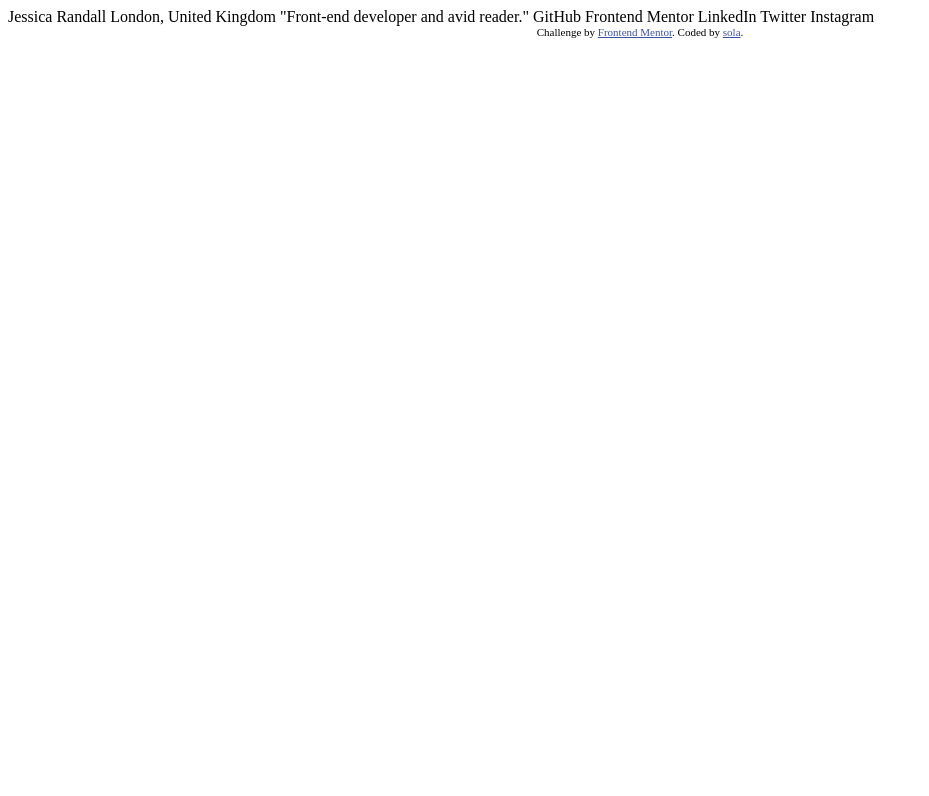
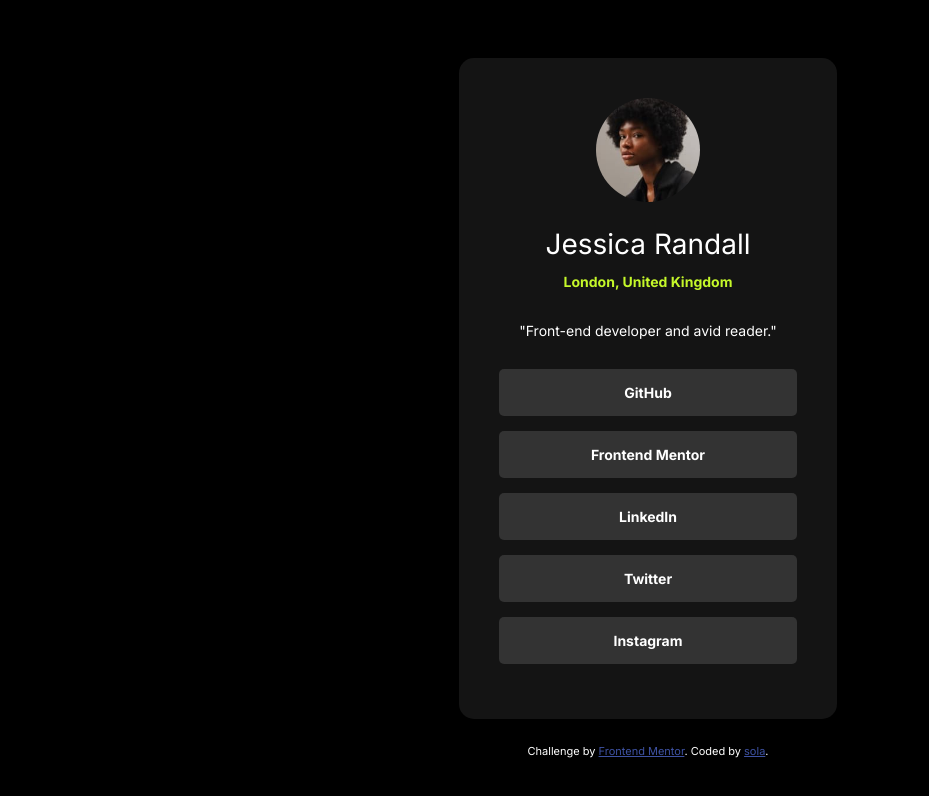
Before and after one commit to sola-fairy/social-links, a plain HTML site: page index.html in a window 1280 px wide. Shown: the whole page, without its empty margins (0-929 px from the left). Drawn offline with Linux system fonts and the light colour scheme.

Commit message:
first draft

```diff
--- a/index.html
+++ b/index.html
@@ -2,30 +2,100 @@
 <html lang="en">
 <head>
   <meta charset="UTF-8">
-  <meta name="viewport" content="width=device-width, initial-scale=1.0"> <!-- displays site properly based on user's device -->
-
+  <meta name="viewport" content="width=device-width, initial-scale=1.0">
+  <link rel="preconnect" href="https://fonts.googleapis.com">
+  <link rel="preconnect" href="https://fonts.gstatic.com" crossorigin>
+  <link href="https://fonts.googleapis.com/css2?family=Inter:ital,opsz,wght@0,14..32,100..900;1,14..32,100..900&display=swap" rel="stylesheet">
   <link rel="icon" type="image/png" sizes="32x32" href="./assets/images/favicon-32x32.png">
 
-  <title>Frontend Mentor | Social links profile</title>
+  <title>Social Links</title>
 
-  <!-- Feel free to remove these styles or customise in your own stylesheet 👍 -->
-  <style>
+<style>
+  body {
+    background: #000;
+    width: 100vw;
+    height: 100vh;
+    color: #fff;
+    display: flex;
+    flex-direction: column;
+    justify-content: center;
+    align-items: center;
+    font-family: 'Inter', sans-serif;
+    font-size: 14px;
+  }
+
+  main {
+    display: flex;
+    flex-direction: column;
+    justify-content: center;
+    align-items: center;
+    background: hsl(0, 0%, 8%);
+    padding: 40px;
+    border-radius: 15px;
+    margin-bottom: 25px;
+
+    & ul {
+      list-style: none;
+      margin: 0;
+      padding: 0;
+      width: 100%;
+      text-align: center;
+      margin-top: 10px;
+      font-weight: bold;
+    }
+
+    & ul > li {
+      display: block;
+      background: hsl(0, 0%, 20%);
+      margin-bottom: 15px;
+      padding: 15px;
+      border-radius: 5px;
+    }
+    & ul > li:hover {
+      background: hsl(75, 94%, 57%);
+      color: hsl(0, 0%, 12%);
+      cursor: pointer;
+    }
+  }
+
+  main img {
+    border-radius: 50%;
+    width: 35%;
+    margin-bottom: 25px;
+  }
+
+  h1 {
+    font-weight: normal;
+    margin: 0;
+  }
+
+  h2 {
+    font-size: 14px;
+    color: hsl(75, 94%, 57%);
+  }
+
+  .blurb {
+    padding: 20px;
+  }
+
     footer { font-size: 11px; text-align: center; }
     footer a { color: hsl(228, 45%, 44%); }
   </style>
 </head>
 <body>
-
-  Jessica Randall
-  London, United Kingdom
-  "Front-end developer and avid reader."
-
-  GitHub
-  Frontend Mentor
-  LinkedIn
-  Twitter
-  Instagram
-
+<main>
+  <img src="https://github.com/sola-fairy/social-links/blob/main/assets/images/avatar-jessica.jpeg?raw=true" alt="Jessica Randall">
+  <h1>Jessica Randall</h1>
+  <h2>London, United Kingdom</h2>
+  <div class="blurb">"Front-end developer and avid reader."</div>
+<ul>
+  <li>GitHub</li>
+  <li>Frontend Mentor</li>
+  <li>LinkedIn</li>
+  <li>Twitter</li>
+  <li>Instagram</li>
+  </ul>
+  </main>
   <footer>
     Challenge by <a href="https://www.frontendmentor.io?ref=challenge" target="_blank">Frontend Mentor</a>.
     Coded by <a href="http://sola-fairy.garden">sola</a>.
```
